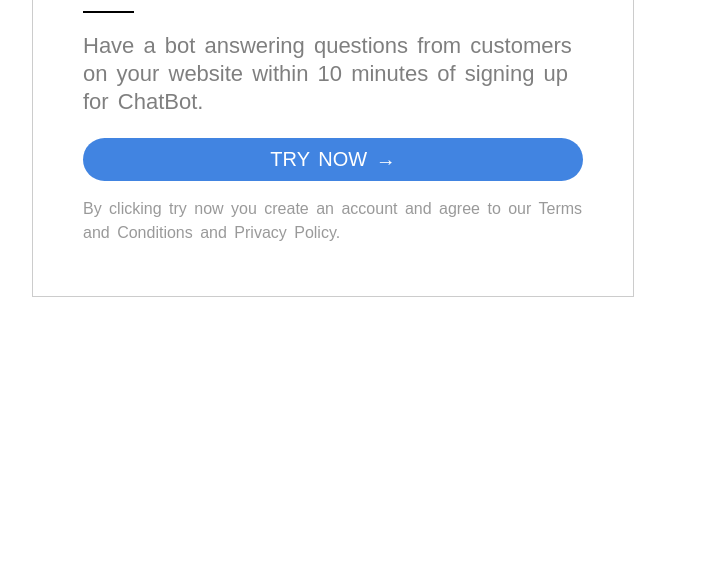
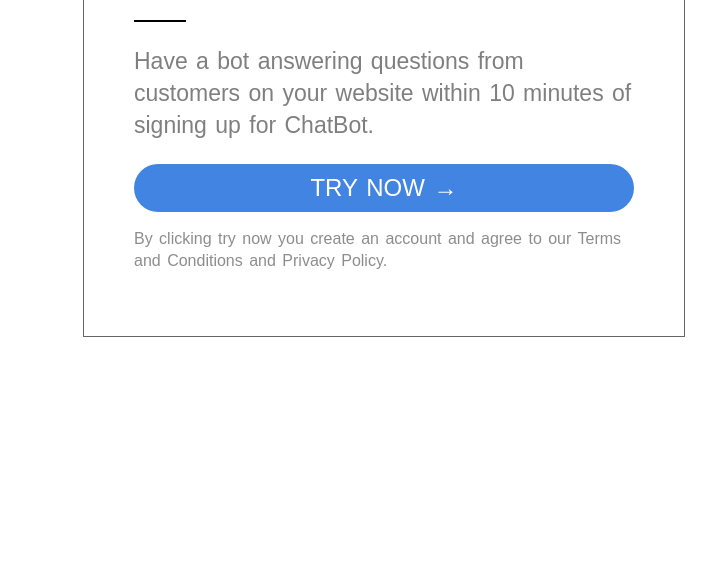
Before and after one commit to devdattadhage/call-to-action-card, a plain HTML site: page index.html in a window 1280 px wide. Shown: the part 215-800 px from the top of the page, without its empty margins (307-1023 px from the left). Drawn offline with Linux system fonts and the light colour scheme.

Commit message:
Improved alignments

```diff
--- a/index.html
+++ b/index.html
@@ -4,55 +4,56 @@
     <title>call to action card</title>
     <style>
       body {
-        width: 960px;
+        width: 500px;
         margin: 50px auto;
         font-family: sans-serif;
         font-weight: 100;
-        word-spacing: 3px;
+        word-spacing: 2px;
+      }
+
+      a {
+        text-decoration: none;
+        color: white;
       }
 
       .chatbot-body {
         margin: 0px auto;
         padding: 50px;
-        height: 360px;
+        height: 400px;
         width: 500px;
-        border: 1px solid rgba(0, 0, 0, 20%);
+        border: 1px solid rgba(0, 0, 0, 60%);
       }
 
       .chatbot-header > h1 {
         margin-top: 0px;
         color: rgba(0, 0, 0, 60%);
-        font-size: 42px;
+        font-size: 46px;
+        line-height: 48px;
         font-weight: 300;
       }
 
-      .chatbot-info {
-        margin-top: 50px;
-        color: rgba(0, 0, 0, 50%);
-        font-size: 22px;
-        line-height: 28px;
+      .separator {
+        width: 50px;
+        border: 1.5px solid;
       }
 
-      .chatbot-info span {
-        border-top: 2px solid black;
-        padding-top: 20px;
-      }
-
-      .button {
-        border-radius: 30px;
-        text-align: center;
-        font-size: 20px;
-        color: white;
-        background-color: #4184e1;
+      .chatbot-info {
+        color: rgba(0, 0, 0, 50%);
+        font-size: 23px;
+        line-height: 32px;
       }
 
       .button {
         padding: 10px;
+        border-radius: 30px;
+        text-align: center;
+        font-size: 24px;
+        background-color: #4184e1;
       }
 
       .button-info {
-        color: rgba(0, 0, 0, 40%);
-        line-height: 24px;
+        color: rgba(0, 0, 0, 45%);
+        line-height: 22px;
       }
     </style>
   </head>
@@ -61,12 +62,15 @@
       <header class="chatbot-header">
         <h1>Build your first chatbot in 10 minutes!</h1>
       </header>
+
+      <div class="separator"></div>
+
       <p class="chatbot-info">
-        <span>Have</span> a bot answering questions from customers on your
-        website within 10 minutes of signing up for ChatBot.
+        Have a bot answering questions from customers on your website within 10
+        minutes of signing up for ChatBot.
       </p>
 
-      <div class="button">TRY NOW &rarr;</div>
+      <div class="button"><a href="">TRY NOW &rarr;</a></div>
 
       <p class="button-info">
         By clicking try now you create an account and agree to our Terms and
```
